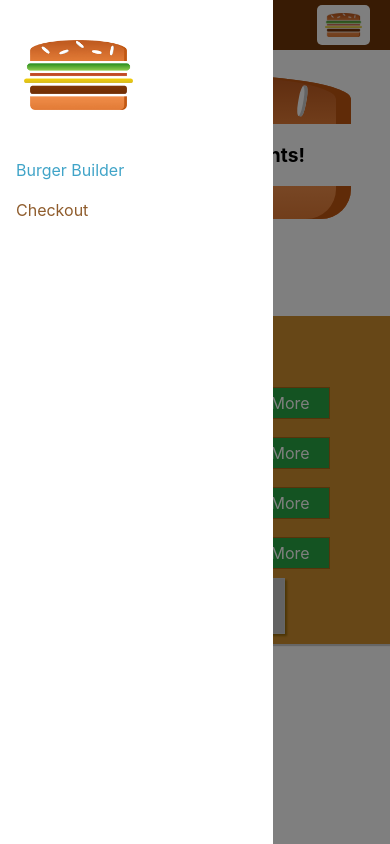
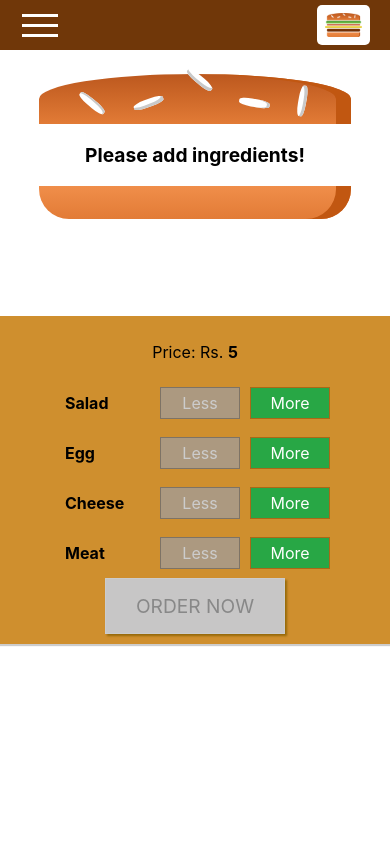
Before and after one commit to talalahmed95/build-my-burger, a React (Create React App) app: page / in a window 390 px wide. Built offline with nearby package versions, Linux system fonts and the light colour scheme.

Commit message:
sideDrawer toggler

```diff
--- a/src/components/Layout/Layout.js
+++ b/src/components/Layout/Layout.js
@@ -6,21 +6,23 @@ import SideDrawer from '../Navigation/SideDrawer/SideDrawer';
 
 class Layout extends Component {
 	state = {
-		showSideDrawer: true
-	}
-
-	sideDrawerOpenHandler = () => {
-		this.setState({ showSideDrawer: true });
+		showSideDrawer: false
 	}
 
 	sideDrawerCloseHandler = () => {
 		this.setState({ showSideDrawer: false });
 	}
 
+	sideDrawerToggleHandler = () => {
+		this.setState( prevState => {
+			return { showSideDrawer: !this.state.showSideDrawer };
+		});
+	}
+
 	render() {
 		return (
 			<Aux>
-				<Toolbar />
+				<Toolbar open={this.sideDrawerToggleHandler} />
 				<SideDrawer show={this.state.showSideDrawer} close={this.sideDrawerCloseHandler} />
 				<main className={classes.Content}>
 					{this.props.children}
--- a/src/components/Navigation/Toolbar/Toolbar.js
+++ b/src/components/Navigation/Toolbar/Toolbar.js
@@ -2,12 +2,15 @@ import React from 'react';
 import classes from './Toolbar.module.css';
 import Logo from '../../Logo/Logo';
 import NavigationItems from '../NavigationItems/NavigationItems';
-import Button from '../../UI/Button/Button';
 
 const toolbar = (props) => {
 	return (
 		<header className={classes.Toolbar}>
-			<Button></Button>
+			<div className={classes.DrawerToggle} onClick={props.open}>
+				<div></div>
+				<div></div>
+				<div></div>
+			</div>
 			<div className={classes.Logo}>
 				<Logo />
 			</div>
--- a/src/components/Navigation/Toolbar/Toolbar.module.css
+++ b/src/components/Navigation/Toolbar/Toolbar.module.css
@@ -26,4 +26,22 @@
 	.DesktopOnly {
 		display: none;
 	}
+
+	.DrawerToggle {
+	    width: 40px;
+	    height: 100%;
+	    display: flex;
+	    flex-flow: column;
+	    justify-content: space-around;
+	    align-items: center;
+	    padding: 10px 0;
+	    box-sizing: border-box;
+	    cursor: pointer;
+	}
+
+	.DrawerToggle div {
+	    width: 90%;
+	    height: 3px;
+	    background-color: white;
+	}
 }
```
